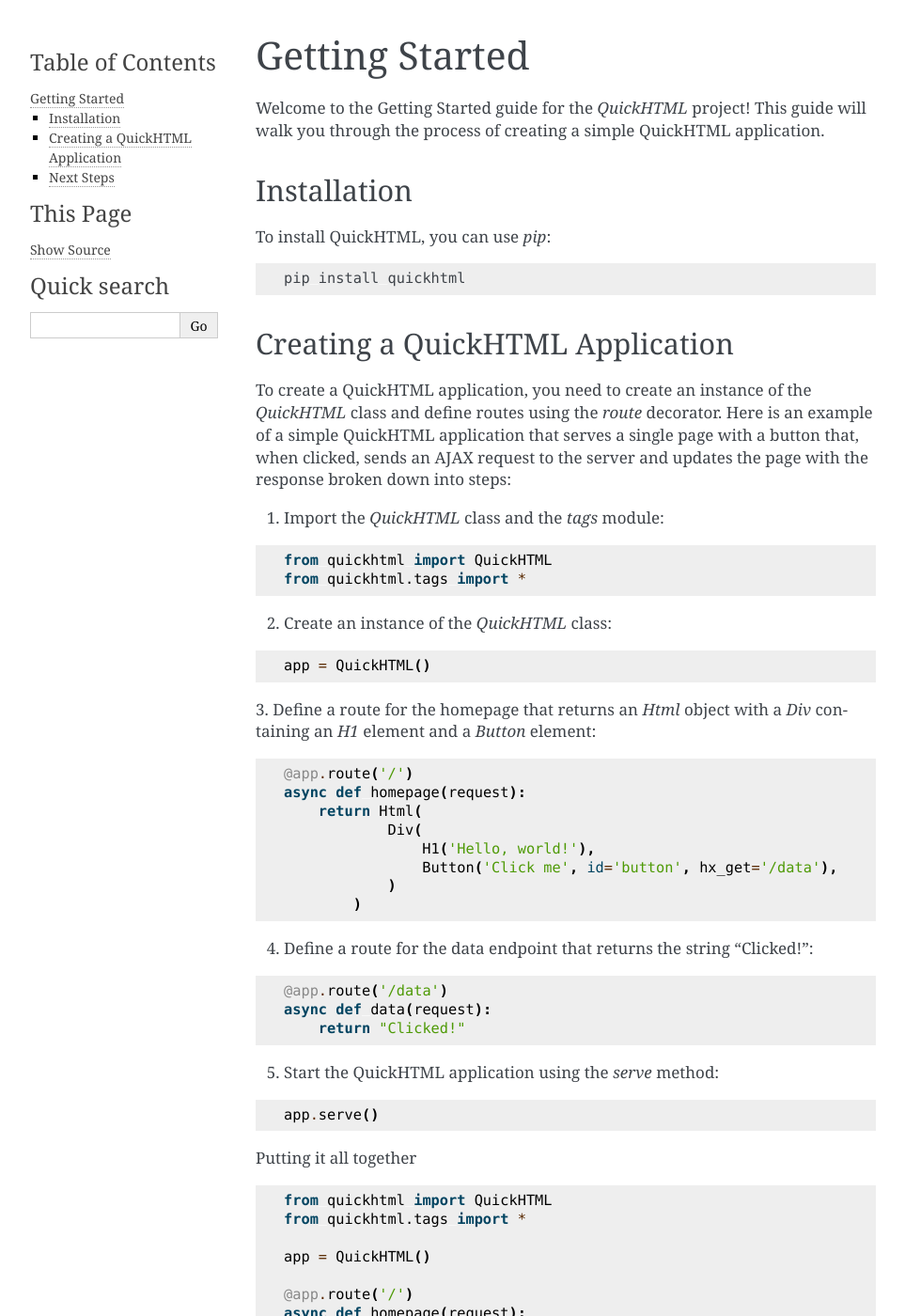
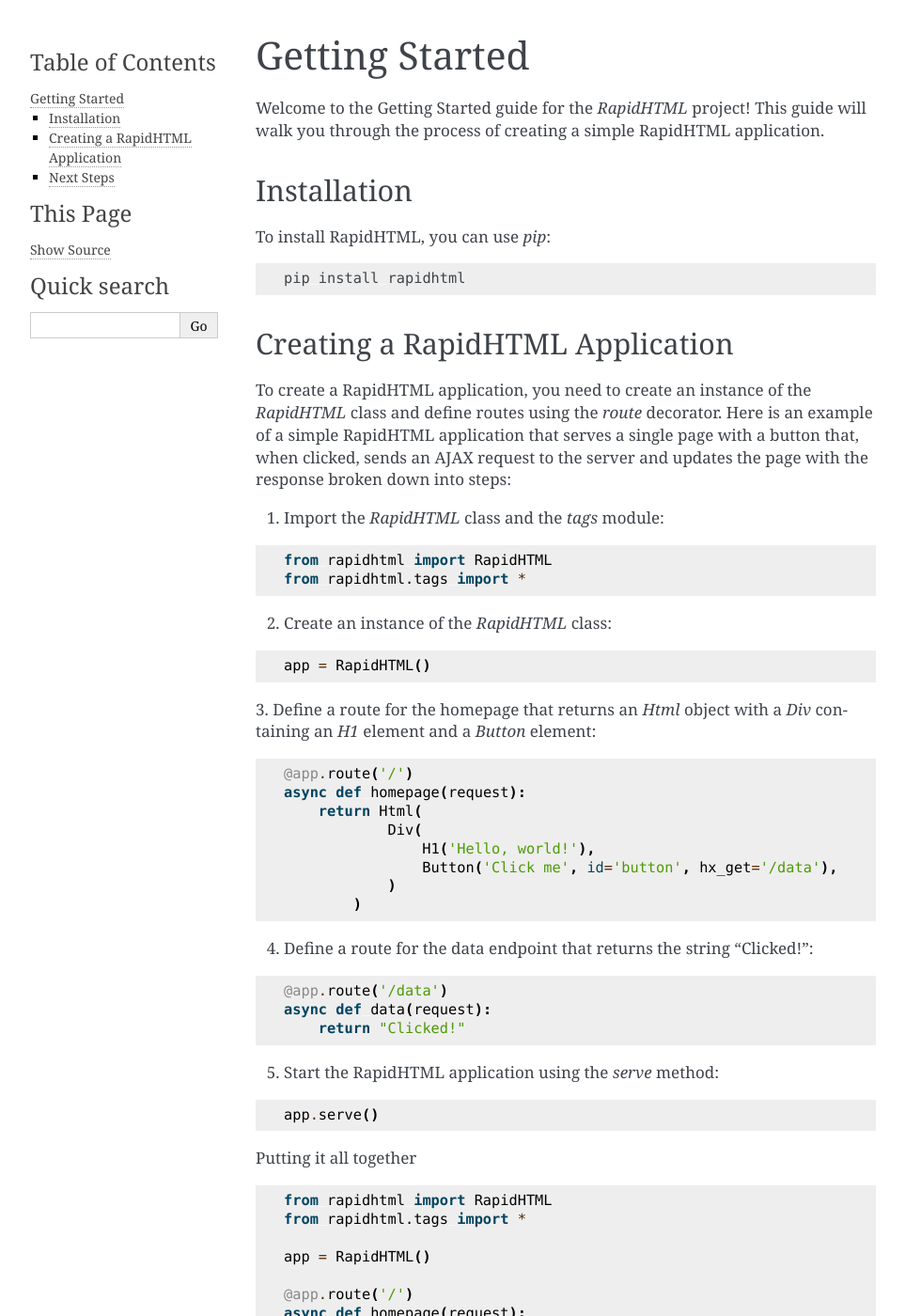
Before and after one commit to ONTechNITS/RapidHTML, a Sphinx documentation site: the page built from docs/getting_started/index.rst, in a window 1280 px wide and 1400 px high. Shown: the whole window at 94% size, without its empty margins (148-1111 px from the left). Built offline with Sphinx 7.4.7, drawn with Linux system fonts in a browser that asks for light colours; some of the changed text lies outside the part shown.

Commit message:
Updated docs to RapidHTML

```diff
--- a/docs/conf.py
+++ b/docs/conf.py
@@ -6,7 +6,7 @@
 # -- Project information -----------------------------------------------------
 # https://www.sphinx-doc.org/en/master/usage/configuration.html#project-information
 
-project = 'QuickHTML'
+project = 'RapidHTML'
 copyright = '2024, Thomas Ryan, Moses Cordeiro, Rashid N H M'
 author = 'Thomas Ryan, Moses Cordeiro, Rashid N H M'
 release = '0.1.0'
--- a/docs/examples.rst
+++ b/docs/examples.rst
@@ -2,7 +2,7 @@ Examples
 ========
 
 The best way to learn how to do anything is by example! Here is a sample of
-examples that demonstrate how to use QuickHTML. Each example is a complete
+examples that demonstrate how to use RapidHTML. Each example is a complete
 Python script that you can run to see the output.
 
 .. toctree::
--- a/docs/getting_started/index.rst
+++ b/docs/getting_started/index.rst
@@ -1,37 +1,37 @@
 Getting Started
 ===============
 
-Welcome to the Getting Started guide for the `QuickHTML` project! This guide will
-walk you through the process of creating a simple QuickHTML application.
+Welcome to the Getting Started guide for the `RapidHTML` project! This guide will
+walk you through the process of creating a simple RapidHTML application.
 
 Installation
 ------------
-To install QuickHTML, you can use `pip`:
+To install RapidHTML, you can use `pip`:
 
 .. code-block:: bash
 
-    pip install quickhtml
+    pip install rapidhtml
 
-Creating a QuickHTML Application
+Creating a RapidHTML Application
 --------------------------------
 
-To create a QuickHTML application, you need to create an instance of the `QuickHTML`
+To create a RapidHTML application, you need to create an instance of the `RapidHTML`
 class and define routes using the `route` decorator. Here is an example of a simple
-QuickHTML application that serves a single page with a button that, when clicked,
+RapidHTML application that serves a single page with a button that, when clicked,
 sends an AJAX request to the server and updates the page with the response broken down into steps:
 
-1. Import the `QuickHTML` class and the `tags` module:
+1. Import the `RapidHTML` class and the `tags` module:
 
 .. code-block:: python
 
-    from quickhtml import QuickHTML
-    from quickhtml.tags import *
+    from rapidhtml import RapidHTML
+    from rapidhtml.tags import *
 
-2. Create an instance of the `QuickHTML` class:
+2. Create an instance of the `RapidHTML` class:
 
 .. code-block:: python
 
-    app = QuickHTML()
+    app = RapidHTML()
 
 3. Define a route for the homepage that returns an `Html` object with a `Div` containing
 an `H1` element and a `Button` element:
@@ -55,7 +55,7 @@ an `H1` element and a `Button` element:
     async def data(request):
         return "Clicked!"
 
-5. Start the QuickHTML application using the `serve` method:
+5. Start the RapidHTML application using the `serve` method:
 
 .. code-block:: python
 
@@ -65,10 +65,10 @@ Putting it all together
 
 .. code-block:: python
 
-    from quickhtml import QuickHTML
-    from quickhtml.tags import *
+    from rapidhtml import RapidHTML
+    from rapidhtml.tags import *
 
-    app = QuickHTML()
+    app = RapidHTML()
 
     @app.route('/')
     async def homepage(request):
@@ -92,6 +92,6 @@ when clicked.
 Next Steps
 ----------
 
-Congratulations! You have successfully created a simple QuickHTML application. To learn
-more about the features and capabilities of QuickHTML, check out the `Examples` section
+Congratulations! You have successfully created a simple RapidHTML application. To learn
+more about the features and capabilities of RapidHTML, check out the `Examples` section
 of the documentation.
--- a/docs/index.rst
+++ b/docs/index.rst
@@ -1,12 +1,12 @@
-.. QuickHTML documentation master file, created by
+.. RapidHTML documentation master file, created by
    sphinx-quickstart on Sun Aug  4 22:52:20 2024.
    You can adapt this file completely to your liking, but it should at least
    contain the root `toctree` directive.
 
-QuickHTML documentation
+RapidHTML documentation
 =======================
 
-QuickHTML is a Python library for generating HTMX documents.
+RapidHTML is a Python library for generating HTMX documents.
 
 
 .. toctree::
```
Also changed, not shown: README.md (+1 -1 lines), docs/examples/hello_world.rst (+5 -5 lines).
